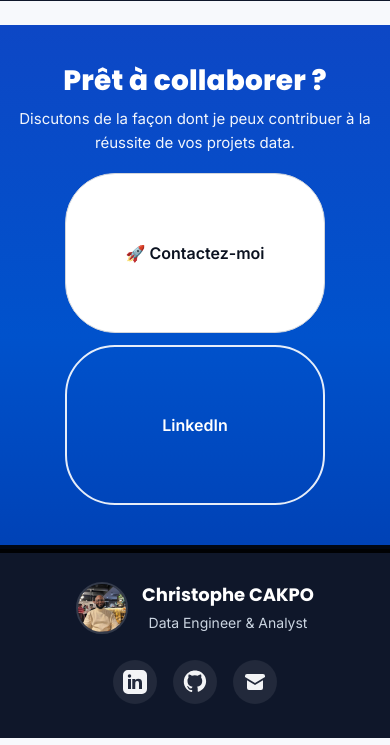
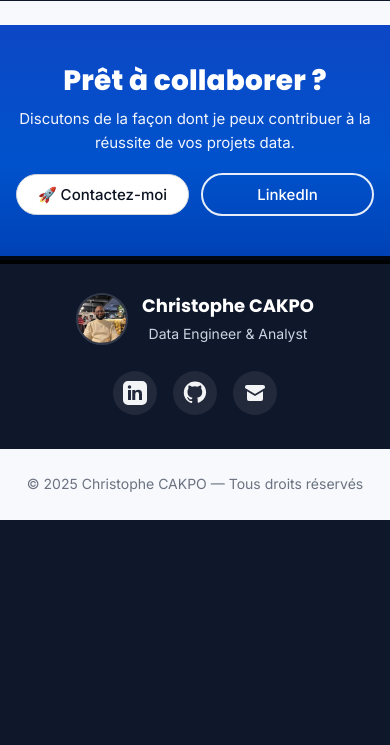
Before and after one commit to CAK91DY/MyPortfolio, a Flask app: page /contact in a window 390 px wide. Shown: the part 1108-1853 px from the top of the page. After the commit the page ends 1628 px from the top, so only its background shows below. Run offline with Flask 3, Linux system fonts and the light colour scheme.

Commit message:
transformation de contactez-moi

```diff
--- a/static/css/style.css
+++ b/static/css/style.css
@@ -2068,33 +2068,46 @@ html[data-theme="dark"] .segmented{
   /* .contact-cta__actions .btn { width:100%; } */
 }
 
-/* === Harmonisation des boutons du CTA "Prêt à collaborer ?" === */
+/* === Finalisation du design des boutons CTA === */
 .contact-cta__actions {
   display: flex;
+  flex-wrap: wrap;
   justify-content: center;
-  flex-wrap: wrap;
-  gap: 12px;
+  align-items: center;
+  gap: 10px;
   margin-top: 1rem;
 }
 
 .contact-cta__actions .btn {
-  flex: 1 1 160px;               /* largeur fluide mais équilibrée */
-  max-width: 200px;              /* évite les boutons trop longs */
+  flex: 1 1 150px;               /* largeur fluide */
+  max-width: 180px;              /* pas trop large */
+  min-width: 140px;              /* pas trop étroit */
   text-align: center;
-  padding: 12px 18px;
-  border-radius: 50px;           /* arrondi plus doux */
-  font-size: 16px;
+  padding: 10px 14px;
+  border-radius: 32px;           /* arrondi adouci */
+  font-size: 15px;
+  font-weight: 500;
   justify-content: center;
-}
-
-/* Sur très petits écrans : empilement fluide */
+  transition: all 0.25s ease;
+}
+
+/* Animation douce au survol */
+.contact-cta__actions .btn:hover {
+  transform: translateY(-2px);
+  box-shadow: 0 6px 14px rgba(0, 0, 0, 0.15);
+}
+
+/* Mobile : boutons centrés et légèrement plus larges */
 @media (max-width: 480px) {
   .contact-cta__actions {
-    flex-direction: column;
-    align-items: center;
+    flex-direction: row;
+    flex-wrap: wrap;
+    gap: 12px;
   }
+
   .contact-cta__actions .btn {
-    width: 80%;
-    max-width: 260px;
+    flex: 1 1 45%;
+    max-width: none;
+    padding: 12px 16px;
   }
 }
```
